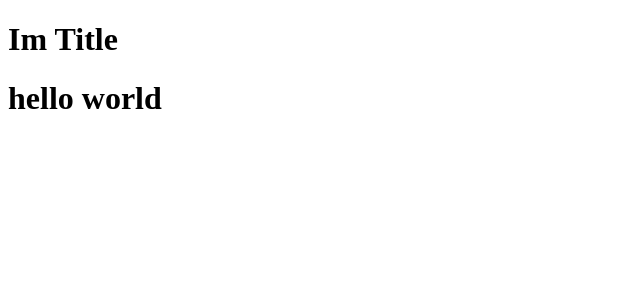
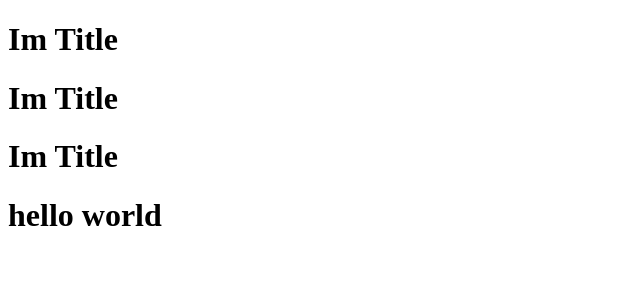
Before and after one commit to vikasreddy148/ReactJs, a React (Vite) app: page / in a window 1280 px wide. Shown: the top 300 px of the page, without its empty margins (0-640 px from the left). Built offline with nearby package versions, Linux system fonts and the light colour scheme.

Commit message:
writing js inside  jsx

```diff
--- a/App.js
+++ b/App.js
@@ -12,6 +12,9 @@
     <>
     {/* component composition */}
     <Title />
+    {/* writing js inside jsx using {} => inside this we can write all js  */}
+    {Title()}
+    <Title></Title>
       <h1>hello world</h1>
 
     </>
```
